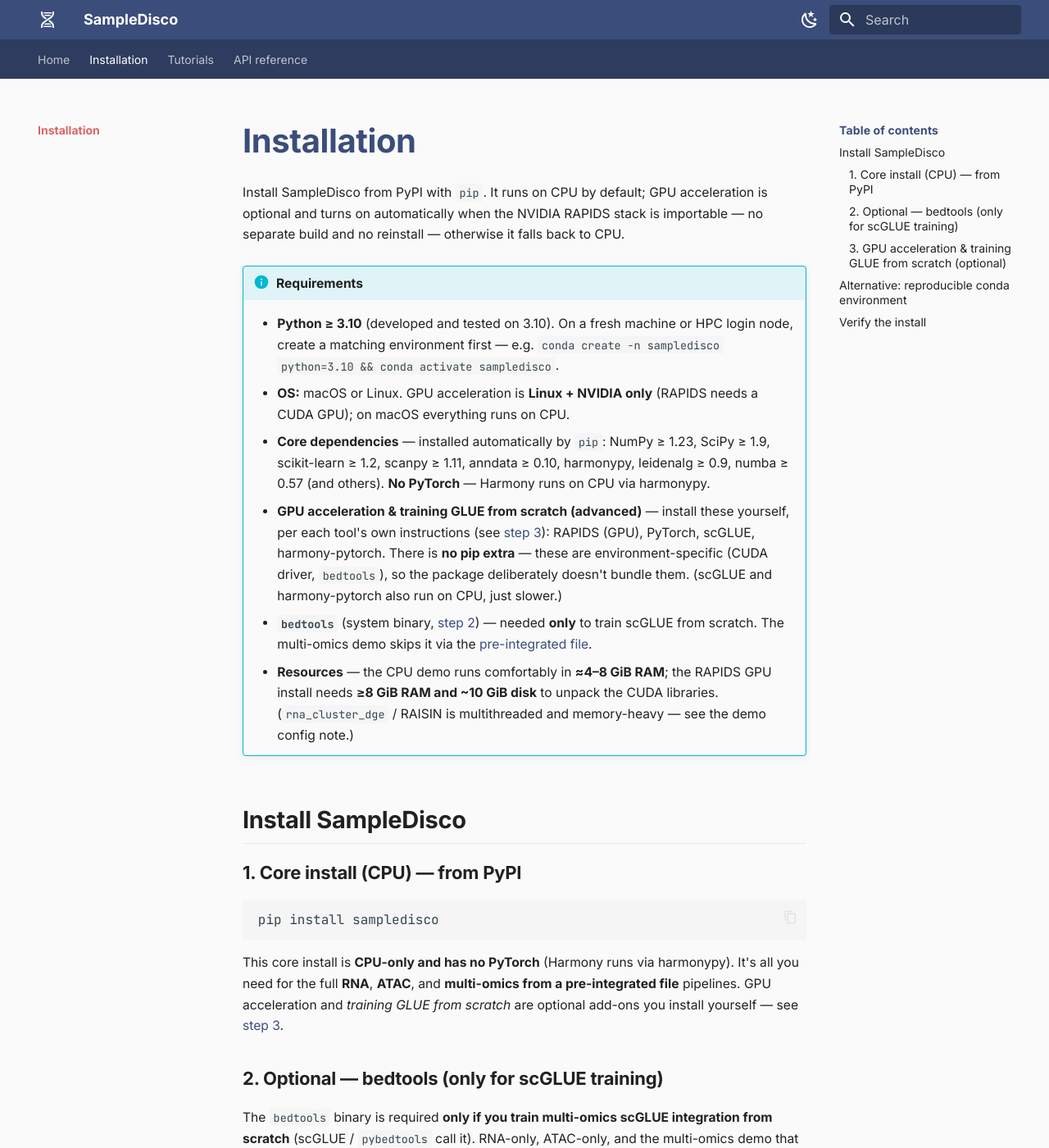
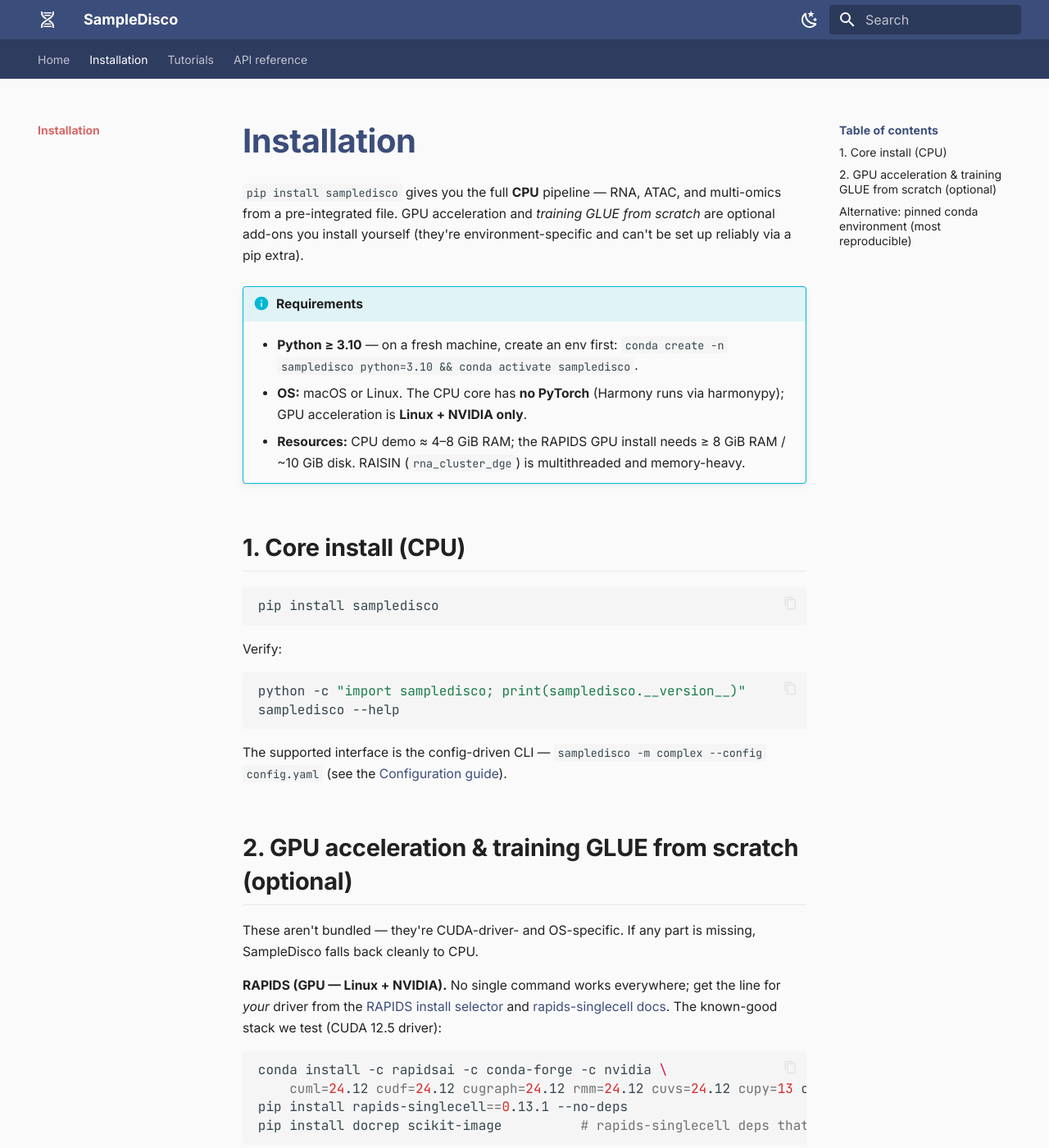
Before and after one commit to J041120h/SampleDisco_tutorial, an MkDocs documentation site: the page built from docs/installation.md, in a window 1280 px wide and 1400 px high. Shown: the whole window at 82% size. Built offline with MkDocs 1.6.1 and Material for MkDocs 9.7.7, drawn with Linux system fonts in a browser that asks for light colours; some of the changed text lies outside the part shown.

Commit message:
docs(install): fold bedtools into the GPU/GLUE section and shorten the page
bedtools is only a scGLUE-training dependency, so move it into the
"GPU acceleration & training GLUE from scratch" section and drop the
standalone step. Condense the page (114 -> 62 lines) while keeping the
core-CPU vs GPU/advanced split and all the install caveats.

````diff
--- a/docs/installation.md
+++ b/docs/installation.md
@@ -1,114 +1,62 @@
 # Installation
 
-Install SampleDisco from PyPI with `pip`. It runs on CPU by default; GPU acceleration is optional and turns on automatically when the NVIDIA RAPIDS stack is importable — no separate build and no reinstall — otherwise it falls back to CPU.
+`pip install sampledisco` gives you the full **CPU** pipeline — RNA, ATAC, and multi-omics from a pre-integrated file. GPU acceleration and *training GLUE from scratch* are optional add-ons you install yourself (they're environment-specific and can't be set up reliably via a pip extra).
 
 !!! info "Requirements"
-    - **Python ≥ 3.10** (developed and tested on 3.10). On a fresh machine or HPC login node, create a matching environment first — e.g. `conda create -n sampledisco python=3.10 && conda activate sampledisco`.
-    - **OS:** macOS or Linux. GPU acceleration is **Linux + NVIDIA only** (RAPIDS needs a CUDA GPU); on macOS everything runs on CPU.
-    - **Core dependencies** — installed automatically by `pip`: NumPy ≥ 1.23, SciPy ≥ 1.9, scikit-learn ≥ 1.2, scanpy ≥ 1.11, anndata ≥ 0.10, harmonypy, leidenalg ≥ 0.9, numba ≥ 0.57 (and others). **No PyTorch** — Harmony runs on CPU via harmonypy.
-    - **GPU acceleration & training GLUE from scratch (advanced)** — install these yourself, per each tool's own instructions (see [step 3](#3-gpu-acceleration-training-glue-from-scratch-optional)): RAPIDS (GPU), PyTorch, scGLUE, harmony-pytorch. There is **no pip extra** — these are environment-specific (CUDA driver, `bedtools`), so the package deliberately doesn't bundle them. (scGLUE and harmony-pytorch also run on CPU, just slower.)
-    - **`bedtools`** (system binary, [step 2](#2-optional-bedtools-only-for-scglue-training)) — needed **only** to train scGLUE from scratch. The multi-omics demo skips it via the [pre-integrated file](tutorials/multiomics.md#1-load-the-integrated-data).
-    - **Resources** — the CPU demo runs comfortably in **≈4–8 GiB RAM**; the RAPIDS GPU install needs **≥8 GiB RAM and ~10 GiB disk** to unpack the CUDA libraries. (`rna_cluster_dge` / RAISIN is multithreaded and memory-heavy — see the demo config note.)
+    - **Python ≥ 3.10** — on a fresh machine, create an env first: `conda create -n sampledisco python=3.10 && conda activate sampledisco`.
+    - **OS:** macOS or Linux. The CPU core has **no PyTorch** (Harmony runs via harmonypy); GPU acceleration is **Linux + NVIDIA only**.
+    - **Resources:** CPU demo ≈ 4–8 GiB RAM; the RAPIDS GPU install needs ≥ 8 GiB RAM / ~10 GiB disk. RAISIN (`rna_cluster_dge`) is multithreaded and memory-heavy.
 
-## Install SampleDisco
-
-### 1. Core install (CPU) — from PyPI
+## 1. Core install (CPU)
 
 ```bash
 pip install sampledisco
 ```
 
-This core install is **CPU-only and has no PyTorch** (Harmony runs via harmonypy). It's all you need for the full **RNA**, **ATAC**, and **multi-omics from a pre-integrated file** pipelines. GPU acceleration and *training GLUE from scratch* are optional add-ons you install yourself — see [step 3](#3-gpu-acceleration-training-glue-from-scratch-optional).
-
-### 2. Optional — bedtools (only for scGLUE training)
-
-The `bedtools` binary is required **only if you train multi-omics scGLUE integration from scratch** (scGLUE / `pybedtools` call it). RNA-only, ATAC-only, and the multi-omics demo that resumes from the [pre-integrated file](tutorials/multiomics.md#1-load-the-integrated-data) do not need it.
-
-```bash
-conda install -c bioconda bedtools     # macOS: also available via `brew install bedtools`
-```
-
-### 3. GPU acceleration & training GLUE from scratch (optional)
-
-The GPU code paths (RAPIDS-accelerated normalization, Harmony, k-means / PCA, Leiden, scGLUE training) activate **only when the RAPIDS stack is importable**. RAPIDS requires an NVIDIA CUDA GPU and is **Linux-only** (skip this section on macOS), conda-only, and **must match your GPU driver's CUDA version**. There is no single command that works on every machine — a driver/RAPIDS mismatch is common and simply means SampleDisco runs on CPU, so get the exact install line for *your* driver from the official installers:
-
-!!! note "Use the official installers (they generate the line for your driver)"
-    - **RAPIDS install selector** — [docs.rapids.ai/install](https://docs.rapids.ai/install) — produces the exact `conda`/`pip` command for your CUDA version.
-    - **rapids-singlecell** — [docs](https://rapids-singlecell.readthedocs.io/) · [GitHub](https://github.com/scverse/rapids_singlecell).
-
-The stack below is the **known-good reference we test against** (a CUDA 12.5 driver); adjust the versions to your driver using the selector above:
-
-```bash
-conda install -c rapidsai -c conda-forge -c nvidia \
-    cuml=24.12 cudf=24.12 cugraph=24.12 rmm=24.12 cuvs=24.12 cupy=13 cuda-version=12.5
-pip install rapids-singlecell==0.13.1 --no-deps
-pip install docrep scikit-image        # rapids-singlecell runtime deps that --no-deps skips
-```
-
-**For training GLUE from scratch and torch-based Harmony**, install PyTorch, scGLUE and (optionally) harmony-pytorch yourself — they are *not* bundled in the package because their versions are environment-specific. Use a **CUDA-12 torch build** (the default PyPI torch may be a CUDA-13 wheel that reports `torch.cuda.is_available() == False` on a CUDA-12 driver and silently runs on CPU):
-
-```bash
-pip install torch==2.5.1 --index-url https://download.pytorch.org/whl/cu121   # match your driver's CUDA
-pip install scglue==0.3.2 harmony-pytorch                                     # scGLUE (train GLUE) + faster Harmony
-```
-
-See scGLUE's own install guide (it also needs `bedtools`; version pins matter): [scglue.readthedocs.io](https://scglue.readthedocs.io/en/latest/install.html). scGLUE and harmony-pytorch also run on CPU (slower); without harmony-pytorch, Harmony falls back to harmonypy.
-
-Then set `use_gpu: true` in your config. **You do not reinstall SampleDisco** — once those libraries are importable the GPU paths turn on automatically; if any part of the GPU stack is missing or the driver is too old, SampleDisco falls back cleanly to the CPU implementations (harmonypy Harmony, scikit-learn k-means).
-
-!!! warning "RAPIDS version is driver-specific"
-    RAPIDS is pinned to **24.12** on purpose: it is built for CUDA 12.0–12.5 and runs on a 12.5 driver. RAPIDS 25.04+ needs a newer driver (≥ CUDA 12.6) and fails at import with `cudaErrorInsufficientDriver` on a 12.5 driver. On machines with driver ≥ CUDA 12.6 you may bump the pins to 25.x.
-
-## Alternative: reproducible conda environment
-
-For an exactly-pinned stack (the most reproducible option), use the conda environment files that ship in the repository. **Clone the repo first** — that's where the environment files and the package source live:
-
-```bash
-git clone https://github.com/J041120h/SampleDisco.git
-cd SampleDisco
-```
-
-Then create the environment from the matching file and install the package itself from the clone:
-
-=== "CPU (macOS / Linux)"
-
-    ```bash
-    conda env create -f environment-cpu.yml
-    conda activate sampledisco-cpu
-    pip install -e . --no-deps        # the env already provides every dependency
-    ```
-
-=== "GPU (Linux + NVIDIA, RAPIDS 24.12)"
-
-    ```bash
-    conda env create -f environment-gpu.yml
-    conda activate sampledisco-gpu
-    pip install rapids-singlecell==0.13.1 --no-deps   # pip-only; --no-deps preserves the pinned RAPIDS
-    pip install -e . --no-deps
-    ```
-
-This pins the whole stack (NumPy 2.0.2, scanpy 1.11.4, anndata 0.10.9, scGLUE 0.3.2; the GPU env adds RAPIDS 24.12 + torch 2.5.1+cu121). With the environment active, run the pipeline from a YAML config — see the [Configuration guide](tutorials/configuration.md), e.g. on the [demo data](tutorials/demo_data.md):
-
-```bash
-sampledisco -m complex --config your_config.yaml
-```
-
-!!! warning "scGLUE must come from PyPI"
-    Install scGLUE with `pip install scglue==0.3.2`, never `conda install -c bioconda scglue` — the bioconda recipe caps `numpy<1.22` and breaks the rest of the stack. The env files already do this.
-
-## Verify the install
-
-Confirm the package imports and the console script is on your `PATH`:
+Verify:
 
 ```bash
 python -c "import sampledisco; print(sampledisco.__version__)"
 sampledisco --help
 ```
 
-The primary interface is the config-driven wrapper, invoked through the `sampledisco` console script:
+The supported interface is the config-driven CLI — `sampledisco -m complex --config config.yaml` (see the [Configuration guide](tutorials/configuration.md)).
+
+## 2. GPU acceleration & training GLUE from scratch (optional)
+
+These aren't bundled — they're CUDA-driver- and OS-specific. If any part is missing, SampleDisco falls back cleanly to CPU.
+
+**RAPIDS (GPU — Linux + NVIDIA).** No single command works everywhere; get the line for *your* driver from the [RAPIDS install selector](https://docs.rapids.ai/install) and [rapids-singlecell docs](https://rapids-singlecell.readthedocs.io/). The known-good stack we test (CUDA 12.5 driver):
 
 ```bash
-sampledisco -m complex --config config.yaml
-# equivalently:
-python -m sampledisco.cli -m complex --config config.yaml
+conda install -c rapidsai -c conda-forge -c nvidia \
+    cuml=24.12 cudf=24.12 cugraph=24.12 rmm=24.12 cuvs=24.12 cupy=13 cuda-version=12.5
+pip install rapids-singlecell==0.13.1 --no-deps
+pip install docrep scikit-image          # rapids-singlecell deps that --no-deps skips
 ```
+
+**Training GLUE from scratch / torch-based Harmony.** Install `bedtools`, a **CUDA-12** PyTorch, scGLUE, and optionally harmony-pytorch. Use a cu12 torch build — the default PyPI torch may be a CUDA-13 wheel that silently runs on CPU on a CUDA-12 driver:
+
+```bash
+conda install -c bioconda bedtools                                           # scGLUE needs it (macOS: brew install bedtools)
+pip install torch==2.5.1 --index-url https://download.pytorch.org/whl/cu121   # match your driver's CUDA
+pip install scglue==0.3.2 harmony-pytorch                                     # scGLUE + faster Harmony
+```
+
+See scGLUE's [install guide](https://scglue.readthedocs.io/en/latest/install.html) — install it from PyPI, never `conda install -c bioconda scglue` (that recipe caps `numpy<1.22`). scGLUE/harmony-pytorch also run on CPU (slower); without harmony-pytorch, Harmony uses harmonypy.
+
+!!! warning "RAPIDS is driver-specific"
+    The 24.12 pins target a CUDA 12.0–12.5 driver. RAPIDS 25.04+ needs ≥ CUDA 12.6 and fails to import (`cudaErrorInsufficientDriver`) on older drivers; bump the pins on newer drivers.
+
+## Alternative: pinned conda environment (most reproducible)
+
+The repo ships exact-version env files. Clone it, create the env, and install the package from the clone:
+
+```bash
+git clone https://github.com/J041120h/SampleDisco.git && cd SampleDisco
+conda env create -f environment-cpu.yml      # CPU (macOS / Linux)
+conda activate sampledisco-cpu
+pip install -e . --no-deps
+```
+
+For GPU, use `environment-gpu.yml` (RAPIDS 24.12 + torch 2.5.1+cu121) and add `pip install rapids-singlecell==0.13.1 --no-deps` after activating.
````
